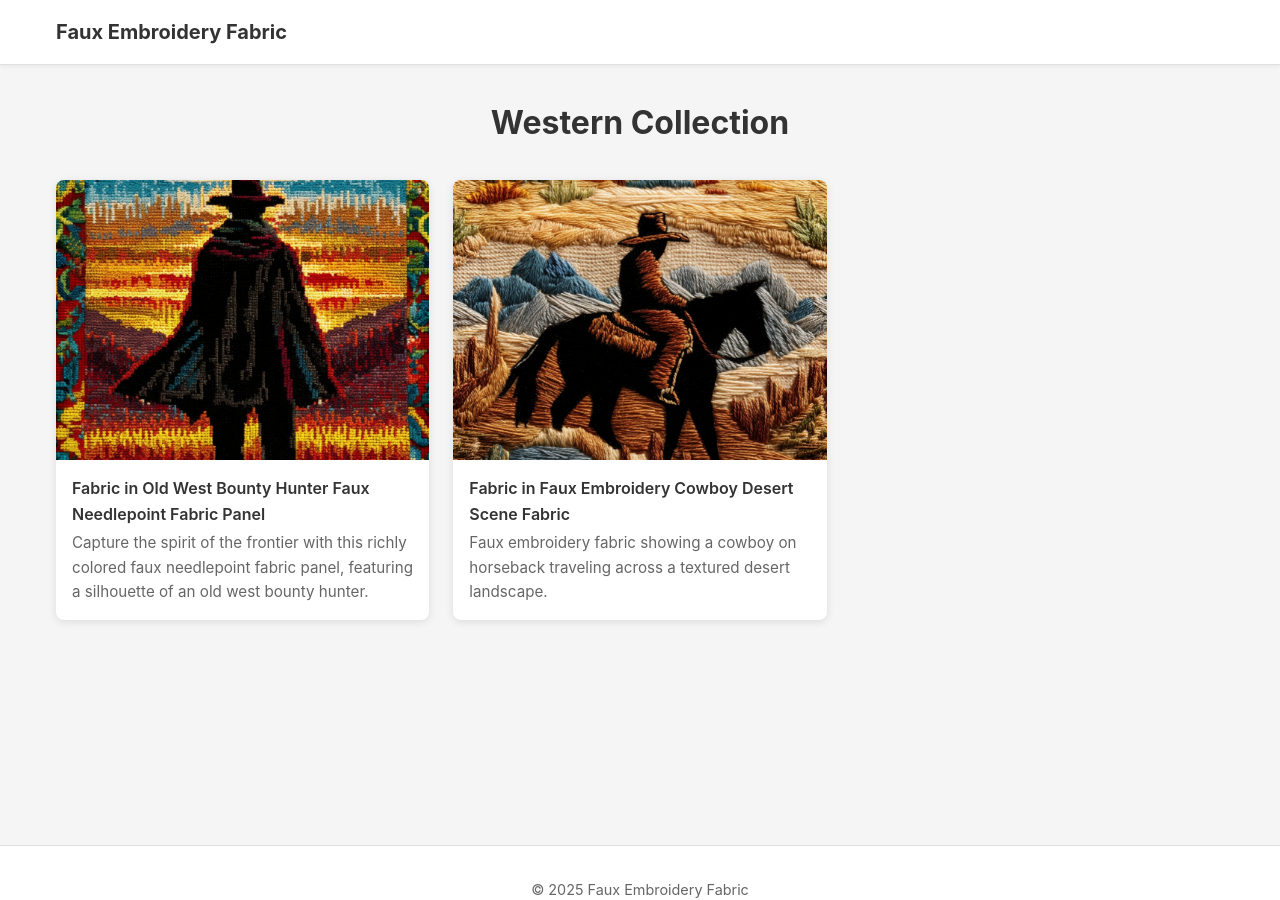
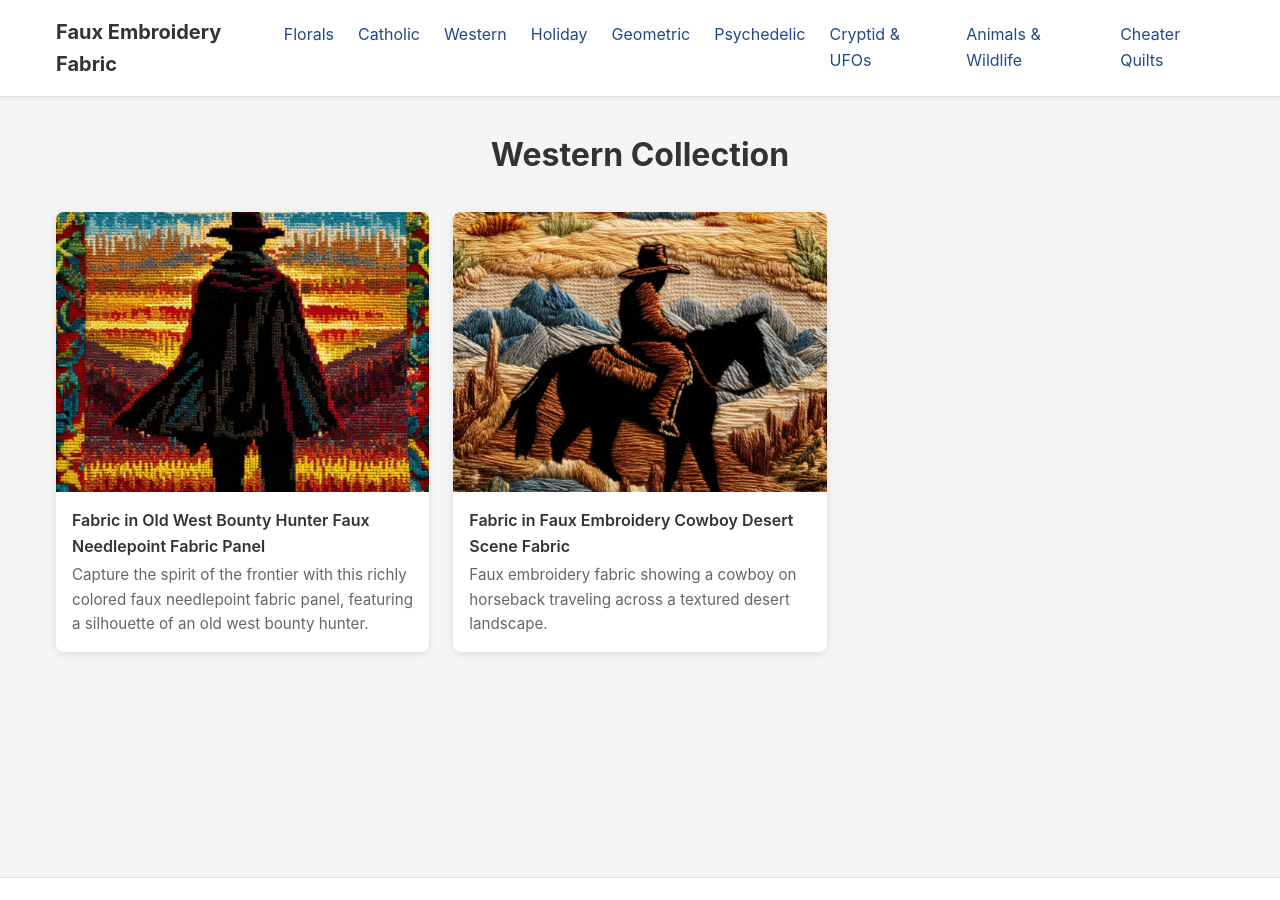
Before and after one commit to Nickpanek/fauxembroideryfabric, a Jekyll site: the page built from collections/western/index.html, in a window 1280 px wide and 900 px high. Built offline with Jekyll 4.4.1, drawn with Linux system fonts in a browser that asks for light colours.

Commit message:
Update index.html

```diff
--- a/collections/western/index.html
+++ b/collections/western/index.html
@@ -16,6 +16,17 @@ permalink: /collections/western/
   <header>
     <nav>
       <a href="{{ '/' | relative_url }}" class="logo">{{ site.title }}</a>
+      <div class="nav-links">
+        <a href="{{ '/collections/florals'            | relative_url }}">Florals</a>
+        <a href="{{ '/collections/catholic'           | relative_url }}">Catholic</a>
+        <a href="{{ '/collections/western'            | relative_url }}">Western</a>
+        <a href="{{ '/collections/holiday'            | relative_url }}">Holiday</a>
+        <a href="{{ '/collections/geometric'          | relative_url }}">Geometric</a>
+        <a href="{{ '/collections/psychedelic'        | relative_url }}">Psychedelic</a>
+        <a href="{{ '/collections/cryptid-ufo'        | relative_url }}">Cryptid &amp; UFOs</a>
+        <a href="{{ '/collections/animals-wildlife'   | relative_url }}">Animals &amp; Wildlife</a>
+        <a href="{{ '/collections/cheater-quilts'     | relative_url }}">Cheater Quilts</a>
+      </div>
     </nav>
   </header>
 
```
